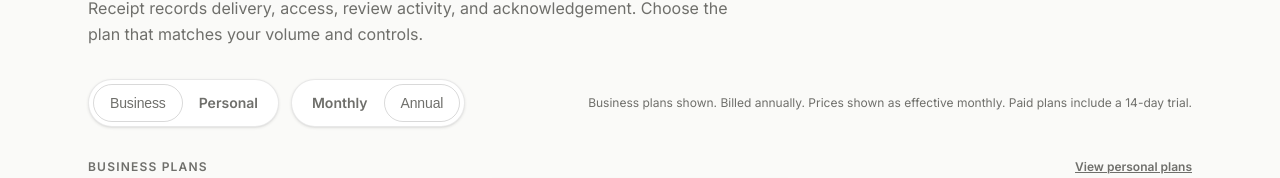
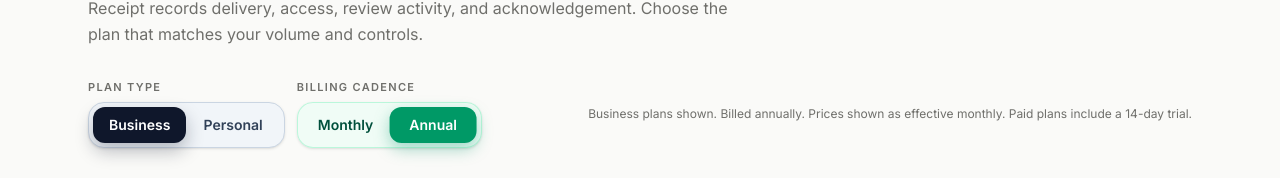
Before and after one commit to LRARE-Holdings/tango, a Next.js app: page /pricing in a window 1280 px wide. Shown: the part 216-394 px from the top of the page. Built offline with nearby package versions, Linux system fonts and the light colour scheme; no server answers; a web font is replaced by a local one.

Commit message:
Update pricing plans and toggles

```diff
--- a/src/app/(marketing)/pricing/page.tsx
+++ b/src/app/(marketing)/pricing/page.tsx
@@ -34,16 +34,24 @@ function BillingToggle({
   billing: Billing;
   setBilling: (value: Billing) => void;
 }) {
+  const monthlyActive = billing === "monthly";
   return (
-    <div className="inline-flex items-center rounded-full border border-[var(--mk-border)] bg-[var(--mk-surface)] p-1 shadow-sm">
+    <div className="flex flex-col gap-1.5">
+      <div className="text-[11px] font-semibold uppercase tracking-[0.12em] text-[var(--mk-muted)]">
+        Billing cadence
+      </div>
+      <div className="relative inline-grid grid-cols-2 rounded-2xl border border-emerald-200/70 bg-emerald-50/70 p-1 shadow-sm">
+        <span
+          aria-hidden
+          className="pointer-events-none absolute bottom-1 left-1 top-1 w-[calc(50%-0.25rem)] rounded-xl bg-emerald-600 shadow-[0_6px_16px_rgba(5,150,105,0.35)] transition-transform duration-300 ease-out"
+          style={{ transform: monthlyActive ? "translateX(0%)" : "translateX(100%)" }}
+        />
         <button
           type="button"
           onClick={() => setBilling("monthly")}
           className={[
-          "rounded-full px-4 py-2 text-sm font-semibold transition",
-          billing === "monthly"
-            ? "marketing-cta-primary"
-            : "text-[var(--mk-muted)] hover:bg-[var(--mk-surface-soft)]",
+            "relative z-10 rounded-xl px-4 py-2 text-sm font-semibold transition-colors duration-300",
+            monthlyActive ? "text-white" : "text-emerald-900 hover:text-emerald-700",
           ].join(" ")}
         >
           Monthly
@@ -52,14 +60,13 @@ function BillingToggle({
           type="button"
           onClick={() => setBilling("annual")}
           className={[
-          "rounded-full px-4 py-2 text-sm font-semibold transition",
-          billing === "annual"
-            ? "marketing-cta-primary"
-            : "text-[var(--mk-muted)] hover:bg-[var(--mk-surface-soft)]",
+            "relative z-10 rounded-xl px-4 py-2 text-sm font-semibold transition-colors duration-300",
+            !monthlyActive ? "text-white" : "text-emerald-900 hover:text-emerald-700",
           ].join(" ")}
         >
           Annual
         </button>
+      </div>
     </div>
   );
 }
@@ -71,16 +78,24 @@ function PlanFamilyToggle({
   family: PlanFamily;
   setFamily: (value: PlanFamily) => void;
 }) {
+  const businessActive = family === "business";
   return (
-    <div className="inline-flex items-center rounded-full border border-[var(--mk-border)] bg-[var(--mk-surface)] p-1 shadow-sm">
+    <div className="flex flex-col gap-1.5">
+      <div className="text-[11px] font-semibold uppercase tracking-[0.12em] text-[var(--mk-muted)]">
+        Plan type
+      </div>
+      <div className="relative inline-grid grid-cols-2 rounded-2xl border border-slate-300 bg-slate-100 p-1 shadow-sm">
+        <span
+          aria-hidden
+          className="pointer-events-none absolute bottom-1 left-1 top-1 w-[calc(50%-0.25rem)] rounded-xl bg-slate-900 shadow-[0_8px_18px_rgba(15,23,42,0.28)] transition-transform duration-300 ease-out"
+          style={{ transform: businessActive ? "translateX(0%)" : "translateX(100%)" }}
+        />
         <button
           type="button"
           onClick={() => setFamily("business")}
           className={[
-          "rounded-full px-4 py-2 text-sm font-semibold transition",
-          family === "business"
-            ? "marketing-cta-primary"
-            : "text-[var(--mk-muted)] hover:bg-[var(--mk-surface-soft)]",
+            "relative z-10 rounded-xl px-4 py-2 text-sm font-semibold transition-colors duration-300",
+            businessActive ? "text-white" : "text-slate-700 hover:text-slate-900",
           ].join(" ")}
         >
           Business
@@ -89,14 +104,13 @@ function PlanFamilyToggle({
           type="button"
           onClick={() => setFamily("personal")}
           className={[
-          "rounded-full px-4 py-2 text-sm font-semibold transition",
-          family === "personal"
-            ? "marketing-cta-primary"
-            : "text-[var(--mk-muted)] hover:bg-[var(--mk-surface-soft)]",
+            "relative z-10 rounded-xl px-4 py-2 text-sm font-semibold transition-colors duration-300",
+            !businessActive ? "text-white" : "text-slate-700 hover:text-slate-900",
           ].join(" ")}
         >
           Personal
         </button>
+      </div>
     </div>
   );
 }
```
Lines whose indentation alone changed are shown as unchanged.
